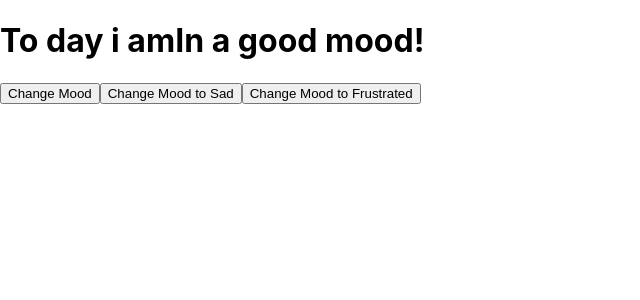
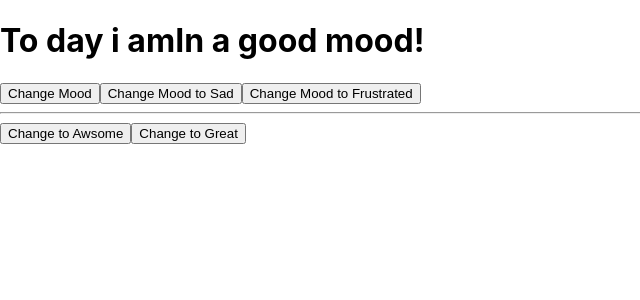
Before and after one commit to Caio-GBrayner/React-Project-Exercise, a React (Create React App) app: page / in a window 1280 px wide. Shown: the top 300 px of the page, without its empty margins (0-640 px from the left). Built offline with nearby package versions, Linux system fonts and the light colour scheme.

Commit message:
Working with useEffect

```diff
--- a/src/App.js
+++ b/src/App.js
@@ -1,10 +1,20 @@
 import './App.css';
-import React, {useState} from 'react';
+import React, {useState, useEffect} from 'react';
 
 function App() {
 
   const [first, changeFirst] = useState("In a good mood!");
-  console.log(first);
+
+const [secondary, changeSecondary] = useState("Nice")
+
+  useEffect(() => {
+    console.log(`We are ${first} today!`);
+  },[first]);
+
+  useEffect(() => {
+    console.log(`Its ${secondary} here!`);
+
+  }, [secondary]);
 
   return(
   <>
@@ -12,6 +22,11 @@ function App() {
     <button onClick={() => {changeFirst("In a Happy mood")}}>Change Mood</button>
     <button onClick={() => {changeFirst("In a Sad mood")}}>Change Mood to Sad</button>
     <button onClick={() => {changeFirst("In a Frustrated mood")}}>Change Mood to Frustrated</button>
+
+    <hr></hr>
+
+    <button onClick={() => {changeSecondary("Awsome")}}> Change to Awsome </button>
+    <button onClick={() => {changeSecondary("Great")}}> Change to Great </button>
   </>
   )
 }
```
